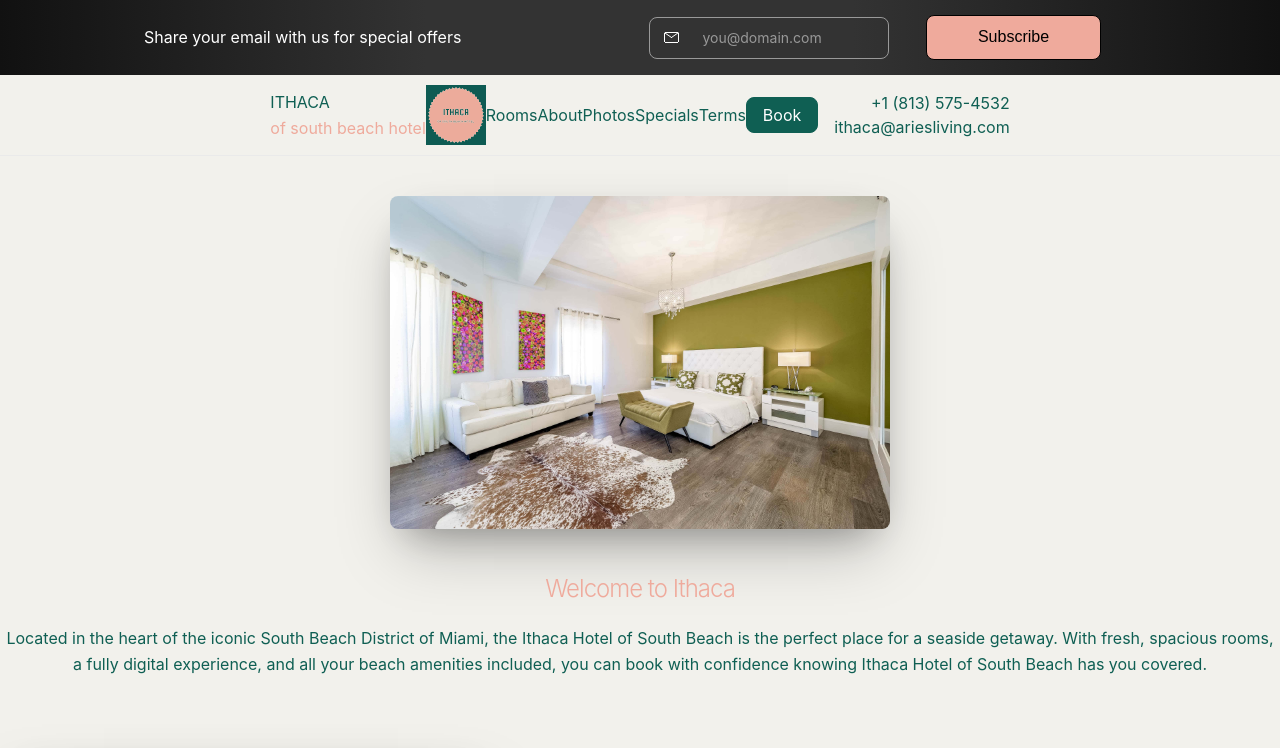
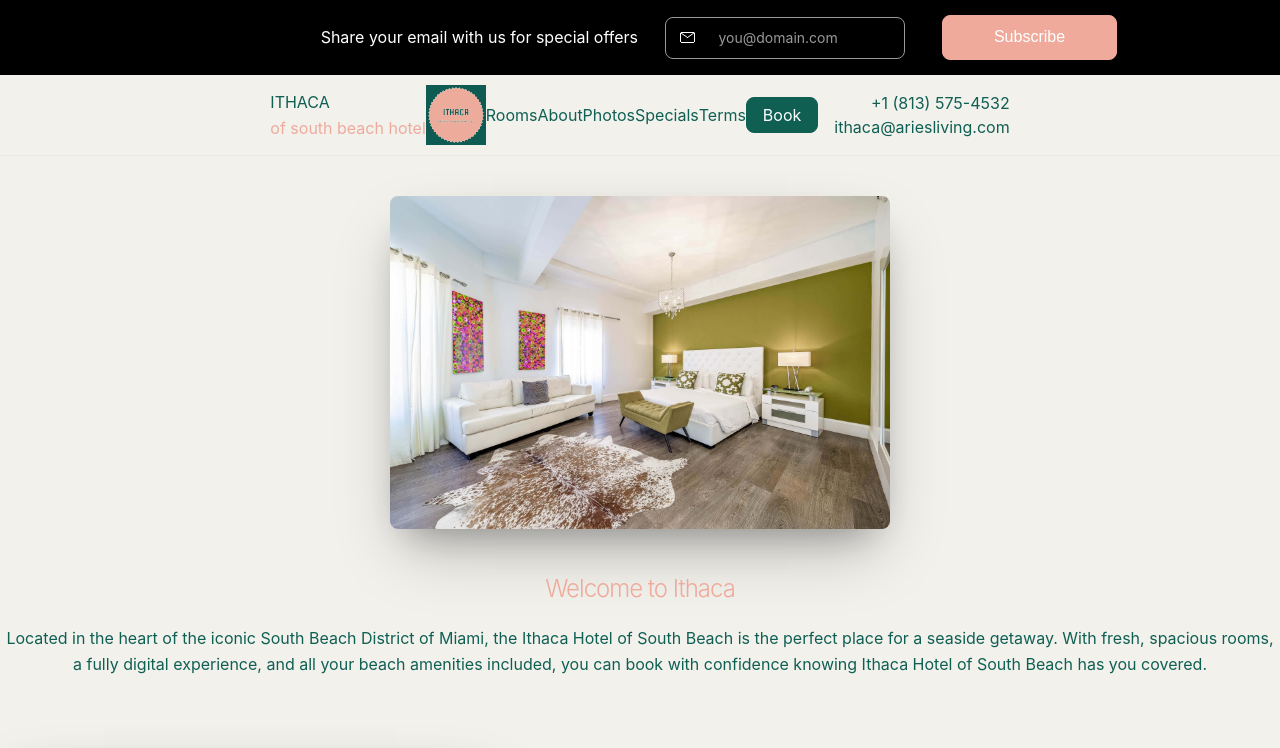
Before and after one commit to dmartss/ithaca-south-beach, a Next.js app: page / in a window 1280 px wide. Shown: the top 748 px of the page. Built offline with nearby package versions, Linux system fonts and the light colour scheme; no server answers; a web font is replaced by a local one.

Commit message:
update bannner & link

```diff
--- a/components/email-form.js
+++ b/components/email-form.js
@@ -3,7 +3,7 @@ import { renderToString } from 'react-dom/server'
 
 const Icon = renderToString(<EmailClosedIcon height="15" width="15" fill="currentColor" />)
 
-export default function EmailForm({ flex }) {
+export default function EmailForm({ banner }) {
   const token = process.env.NEXT_PUBLIC_TOKEN
   return (
     <div
@@ -12,23 +12,23 @@ export default function EmailForm({ flex }) {
           <script type="text/javascript" src="//contact-api.inguest.com/bundles/revinatecontactapi/js/revinate-form.js?v=1"></script>
           <form class="form" id="revinate_contact_api_form" token="${token}"
                 onsubmit="revFormOnSubmit(); event.preventDefault();">
-            <div class=${flex ? 'flex' : ''}>
+            <div class=${banner ? 'banner' : 'div'}>
               <div>
                 <label class="label">
                   <span class="icon">
                   ${Icon}
                 </span>
                 <input placeholder="you@domain.com" class=${
-                  flex ? 'flex' : ''
+                  banner ? 'banner' : ''
                 } type="email" name="email" required/>
               </div>
               </label>
               <div class="button">
-                <button class=${flex ? 'flex' : ''} type="submit">Subscribe</button>
+                <button class=${banner ? 'banner' : ''} type="submit">Subscribe</button>
               </div>
             </div>
 
-          <style scoped>
+            <style scoped>
           form.form {
             display: inline-block;
             position: relative;
@@ -45,8 +45,8 @@ export default function EmailForm({ flex }) {
           }
 
           form.form span.icon {
+            display: inline-flex;
             margin: 0 14px;
-            display: inline-flex;
           }
 
           form.form div {
@@ -54,10 +54,9 @@ export default function EmailForm({ flex }) {
             max-width: 100%;
             text-align: center;
             margin: auto;
-            transition: border-bottom-color 100ms ease-in, color 100ms ease-in;
           }
 
-          form.form div.flex {
+          form.form div.banner {
             display: flex;
             flex-direction: row;
             width: 490px;
@@ -78,37 +77,34 @@ export default function EmailForm({ flex }) {
             line-height: 27px;
             width: 100%;
             box-shadow: none;
-            color: var(--black);
-            background-color: transparent;
+            color: var(--white);
             border: none;
             border-radius: 0;
-            box-sizing: border-box;
           }
 
-          form.form input.flex {
-            color: var(--white);
-          }
-
-          input::placeholder {
-            color: #999;
-            transition: color 100ms ease-in;
+          form.form input.banner {
+            color: #fff;
           }
 
           form.form input::placeholder {
             color: #999;
+            transition: color 200ms ease-in-out;
           }
 
-          form.form input:focus {
+          form.form input:focus::placeholder {
+            color: var(--white);
+          }
+
+          form.form label:focus-within,
+          form.form label:hover {
+            transition: border-color 200ms ease-in-out;
+            border-color: var(--accents-3);
+          }
+
+          form.form label:focus-within input {
             outline: none;
             background: none;
-            transition: border-color 100ms ease-in;
-            border-color: var(--accents-8);
           }
-
-          form.form input.flex:focus {
-            border-color: var(--white);;
-          }
-
           form.form input:disabled {
             color: #666;
           }
@@ -128,8 +124,8 @@ export default function EmailForm({ flex }) {
             margin: calc(-1 * var(--gap-quarter)) calc(-1 * var(--gap-half));
             border-radius: var(--radius);
             color: var(--accents-3);
-            background-color: var(--black);
-            border: 1px solid var(--black);
+            background-color: var(--white);
+            border: 1px solid var(--white);
             font-size: inherit;
             line-height: inherit;
             transition: background 0.2s ease, color 0.2s ease, box-shadow 0.2s ease;
@@ -137,12 +133,13 @@ export default function EmailForm({ flex }) {
             height: 45px;
             margin: 10px 0;
             width: 100%;
-            color: var(--white);
+            color: var(--black);
           }
 
-          form.form button.flex {
+          form.form button.banner {
             background-color: var(--accents-3);
-            color: var(--black);
+            color: #fff;
+            border: 1px solid var(--accents-3);
             width: 175px;
           }
 
@@ -150,23 +147,26 @@ export default function EmailForm({ flex }) {
           form.form button:hover {
             background-color: transparent;
             outline: none;
-            border-color: var(--black);
-            color: var(--black);
+            border-color: var(--white);
+            color: var(--white);
           }
 
-          form.form button.flex:focus,
-          form.form button.flex:hover {
+          form.form button.banner:focus,
+          form.form button.banner:hover {
             border-color: var(--accents-3);
             color: var(--accents-3);
           }
 
           @media (max-width: 640px) {
-            form.form div.flex {
+            form.form div.banner {
               display: flex;
               flex-direction: column;
               width: 80vw;
               align-items: center;
               justify-content: space-between;
+            }
+            form.form button.banner {
+              width: 100%;
             }
           }
           </style>
--- a/components/footer/index.js
+++ b/components/footer/index.js
@@ -1,38 +1,36 @@
 import { Facebook, Instagram, Twitter } from '../icons'
 import { LLC, ADDRESS, TWITTER, FACEBOOK, INSTAGRAM, EMAIL, PHONE } from 'lib/constants'
 import Container from 'components/container'
+import Link from 'components/link'
 import styles from './footer.module.css'
 
 export default function Footer() {
   return (
     <Container wide dark center>
       <Container>
-        <footer className={styles['root']}>
-          <nav className={styles['content']}>
+        <footer className={styles.root}>
+          <nav className={styles.content}>
             <div className="tl">
               <p>{PHONE}</p>
-              <a href={`mailto:${EMAIL}?subject=Hello`}>{EMAIL}</a>
+              <Link external href={`mailto:${EMAIL}?subject=Hello`}>
+                {EMAIL}
+              </Link>
             </div>
 
-            <div className={styles['center']}>
-              <span className={styles['social']}>
-                <a href={FACEBOOK} target="_blank" rel="noopener noreferrer" aria-label="Facebook">
+            <div className={styles.center}>
+              <span className={styles.social}>
+                <Link href={FACEBOOK} external aria-label="Facebook">
                   <Facebook />
-                </a>
-                <a href={TWITTER} target="_blank" rel="noopener noreferrer" aria-label="Twitter">
+                </Link>
+                <Link external href={TWITTER} aria-label="Twitter">
                   <Twitter />
-                </a>
-                <a
-                  href={INSTAGRAM}
-                  target="_blank"
-                  rel="noopener noreferrer"
-                  aria-label="Instagram"
-                >
+                </Link>
+                <Link external href={INSTAGRAM} aria-label="Instagram">
                   <Instagram />
-                </a>
+                </Link>
               </span>
 
-              <p className={styles['mobile']}>
+              <p className={styles.mobile}>
                 {ADDRESS[0]} {ADDRESS[1]}
               </p>
               <p>
--- a/components/header/banner.js
+++ b/components/header/banner.js
@@ -2,19 +2,17 @@ import EmailForm from '../email-form'
 import cn from 'classnames'
 import styles from './banner.module.css'
 
-const Banner = () => {
+export default function Banner() {
   return (
-    <div className={styles['banner']}>
-      <div className={styles['inner']}>
-        <p className={styles['desktop']}>Share your email with us for special offers</p>
+    <div className={styles.banner}>
+      <div className={styles.inner}>
+        <p className={styles.desktop}>Share your email with us for special offers</p>
 
         <div className={styles['email-form']}>
-          <p className={cn(styles['mobile'], 'f5')}>Share your email with us for special offers</p>
-          <EmailForm buttonLabel="SUBSCRIBE" flex />
+          <p className={cn(styles.mobile, 'f5')}>Share your email with us for special offers</p>
+          <EmailForm buttonLabel="SUBSCRIBE" banner />
         </div>
       </div>
     </div>
   )
 }
-
-export default Banner
--- a/components/header/banner.module.css
+++ b/components/header/banner.module.css
@@ -1,6 +1,6 @@
 .banner {
   width: 100%;
-  background-image: var(--gradient-1);
+  background: var(--black);
   color: var(--white);
   height: 75px;
   display: flex;
@@ -11,15 +11,14 @@
   width: 100%;
   max-width: 1024px;
   margin: 0 auto;
-  padding: 0 var(--gap);
   display: flex;
   align-items: center;
-  justify-content: space-between;
+  justify-content: flex-end;
 }
 
 .banner p {
   color: var(--white);
-  margin: 0;
+  margin: 0 1.5rem;
   transition: color 0.15s ease;
 }
 
--- /dev/null
+++ b/components/link/index.js
@@ -0,0 +1,45 @@
+import { memo } from 'react'
+import NextLink from 'next/link'
+import { useRouter } from 'next/router'
+import canPrefetch from 'lib/can-prefetch'
+import cn from 'classnames'
+
+import styles from './link.module.css'
+
+const Link = ({ external, href, as, passHref, children, className, ...props }) => {
+  const { route } = useRouter()
+
+  const c = cn(className, styles.reset, {
+    [styles.selected]: href !== '/' && route.startsWith(href)
+  })
+
+  if (external) {
+    return (
+      <a href={href} target="_blank" rel="noopener noreferrer" className={c} {...props}>
+        {children}
+      </a>
+    )
+  }
+
+  return (
+    <>
+      <NextLink
+        href={href}
+        as={as}
+        prefetch={canPrefetch(href) ? undefined : false}
+        passHref={passHref}
+      >
+        {passHref ? (
+          children
+        ) : (
+          <a className={c} {...props}>
+            {children}
+          </a>
+        )}
+      </NextLink>
+    </>
+  )
+}
+
+Link.displayName = 'Link'
+export default memo(Link)
--- /dev/null
+++ b/components/link/link.module.css
@@ -0,0 +1,13 @@
+.reset {
+  text-decoration: none;
+  transition: color 0.2s ease;
+}
+
+.reset:hover {
+  color: var(--accents-3);
+}
+
+.selected {
+  color: var(--accents-3);
+  text-shadow: 0px 0px 1px var(--accents-3);
+}
--- a/components/section-header.js
+++ b/components/section-header.js
@@ -3,7 +3,7 @@ import styles from './section-header.module.css'
 
 export default function SectionHeader({ id, title, description, className }) {
   return (
-    <div className={cn(styles['main'], 'tc', className)} id={id}>
+    <div className={cn(styles.main, 'tc', className)} id={id}>
       <h2 className="fp fw3">{title}</h2>
       {description && <p className="f-reset fs fw4">{description}</p>}
     </div>
--- a/components/specials-section.js
+++ b/components/specials-section.js
@@ -14,9 +14,9 @@ export default function SpecialsSection({
   height
 }) {
   return (
-    <div className={cn(styles['main'], { [styles.reverse]: reverse })}>
+    <div className={cn(styles.main, { [styles.reverse]: reverse })}>
       <Image className="no-drag" shadow alt={alt} src={src} width={width} height={height} />
-      <div className={styles['content']}>
+      <div className={styles.content}>
         <h2 className="fp fw4">{special}</h2>
         <p className="f-reset fs fw4">{description}</p>
         <Button invert href={REZTRIP_URL}>
--- /dev/null
+++ b/lib/can-prefetch.js
@@ -0,0 +1,4 @@
+export default function canPrefetch(href) {
+  if (!href || !href.startsWith('/')) return false
+  return true
+}
```
Also changed, not shown: components/header/navbar.js (+27 -53 lines).
